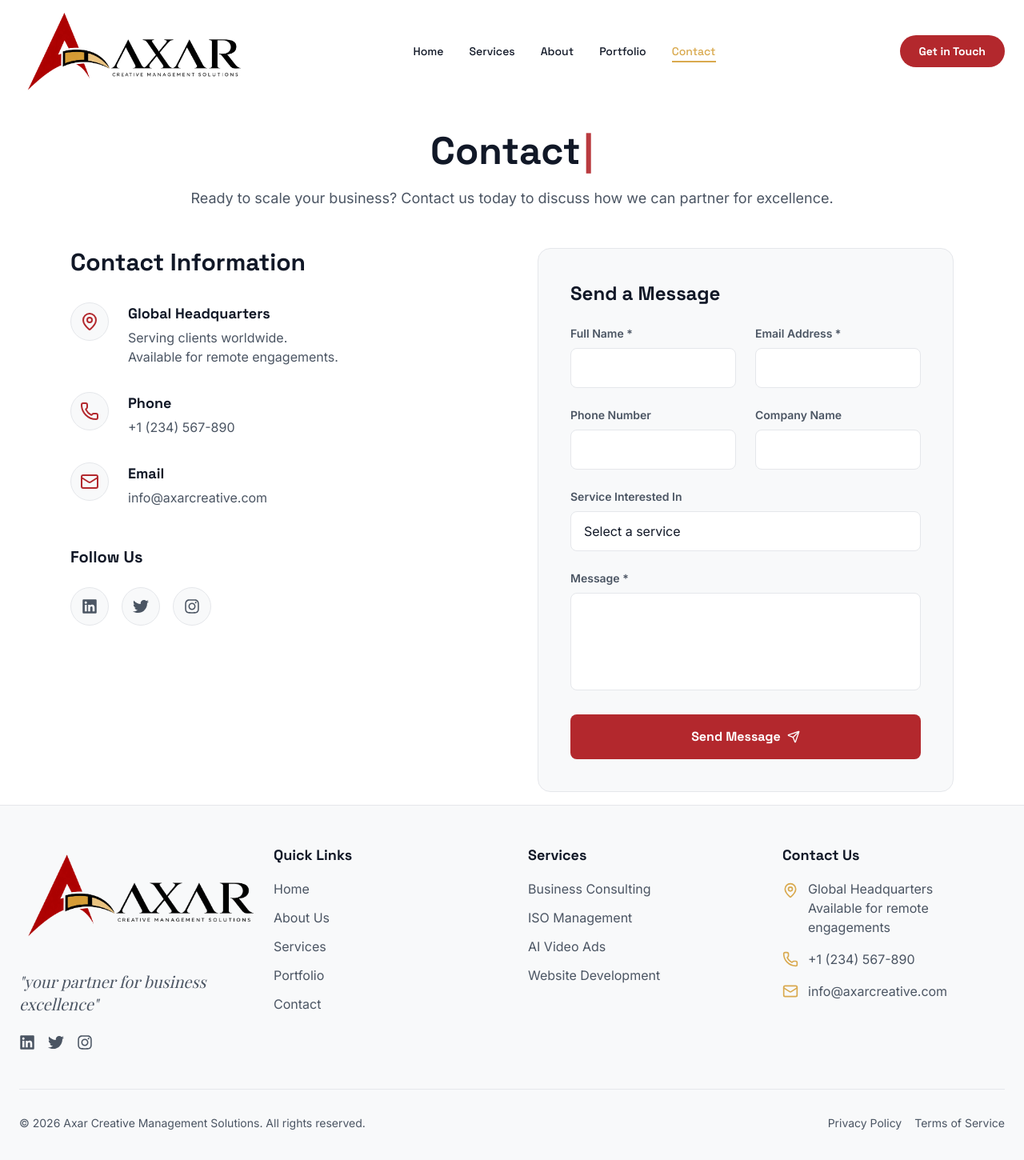
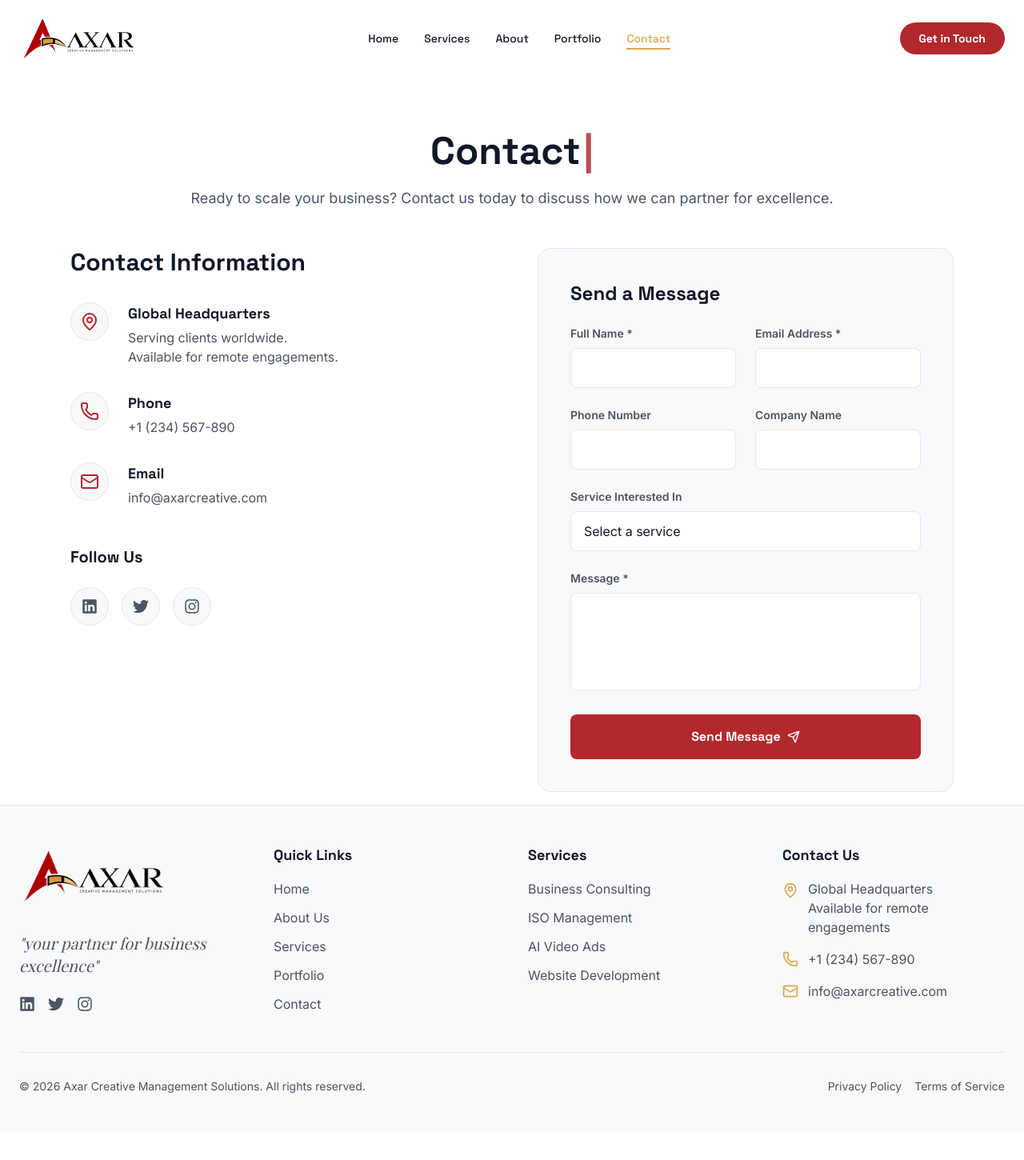
Before and after one commit to DigitechHarsh/axarcreativemanagementsolutions, a Next.js app in the folder frontend/: page /contact in a window 1280 px wide. Shown: the top 1450 px of the page at 80% size. After the commit the page ends 1416 px from the top, so only its background shows below. Built offline with nearby package versions, Linux system fonts and the light colour scheme; a web font is replaced by a local one.

Commit message:
Fix logo sizing and layout

```diff
--- a/frontend/components/Footer.tsx
+++ b/frontend/components/Footer.tsx
@@ -17,9 +17,9 @@ export default function Footer() {
               <Image
                 src="/logo.png"
                 alt="Axar Creative Management Solutions"
-                width={400}
-                height={150}
-                className="object-contain h-28 md:h-32 w-auto scale-110 origin-left"
+                width={300}
+                height={100}
+                className="object-contain h-16 md:h-20 w-auto"
               />
             </Link>
             <p className="font-serif italic text-xl text-text-secondary">
--- a/frontend/components/Header.tsx
+++ b/frontend/components/Header.tsx
@@ -38,15 +38,15 @@ export default function Header() {
           : "bg-transparent border-transparent"
       }`}
     >
-      <div className="container mx-auto px-6 h-32 flex items-center justify-between">
+      <div className="container mx-auto px-6 h-24 flex items-center justify-between">
         {/* Logo */}
         <Link href="/" className="relative z-50 flex items-center">
           <Image
             src="/logo.png"
             alt="Axar Creative Management Solutions"
-            width={400}
-            height={150}
-            className="object-contain h-24 md:h-28 w-auto scale-110 origin-left"
+            width={300}
+            height={100}
+            className="object-contain h-12 md:h-16 w-auto"
             priority
           />
         </Link>
```
